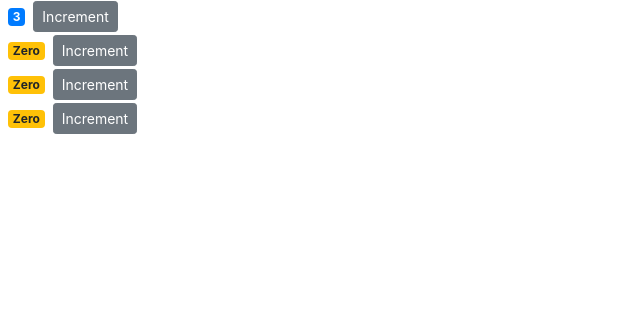
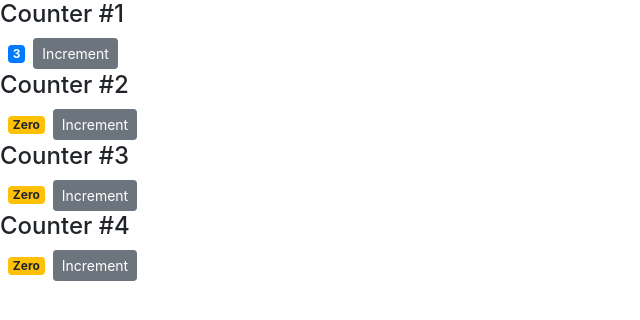
Before and after one commit to abhhishek-git/React-Crash-Course--By-Mosh, a React (Create React App) app: page / in a window 1280 px wide. Shown: the top 320 px of the page, without its empty margins (0-640 px from the left). Built offline with nearby package versions, Linux system fonts and the light colour scheme.

Commit message:
Passing Children

```diff
--- a/src/components/counter.jsx
+++ b/src/components/counter.jsx
@@ -10,8 +10,10 @@ class Counter extends Component {
   };
 
   render() {
+    console.log(this.props);
     return (
       <div>
+        {this.props.children}
         <span className={this.getBadgeClasses()}>{this.formatCount()}</span>
         <button
           onClick={this.handleIncrement}
--- a/src/components/counters.jsx
+++ b/src/components/counters.jsx
@@ -5,16 +5,18 @@ class Counters extends Component {
   state = {
     counters: [
       { id: 1, value: 3 },
-      { id: 1, value: 0 },
-      { id: 1, value: 0 },
-      { id: 1, value: 0 }
+      { id: 2, value: 0 },
+      { id: 3, value: 0 },
+      { id: 4, value: 0 }
     ]
   };
   render() {
     return (
       <div>
         {this.state.counters.map(counter => (
-          <Counter key={counter.id} value={counter.value} />
+          <Counter key={counter.id} value={counter.value}>
+            <h4>Counter #{counter.id}</h4>
+          </Counter>
         ))}
       </div>
     );
```
